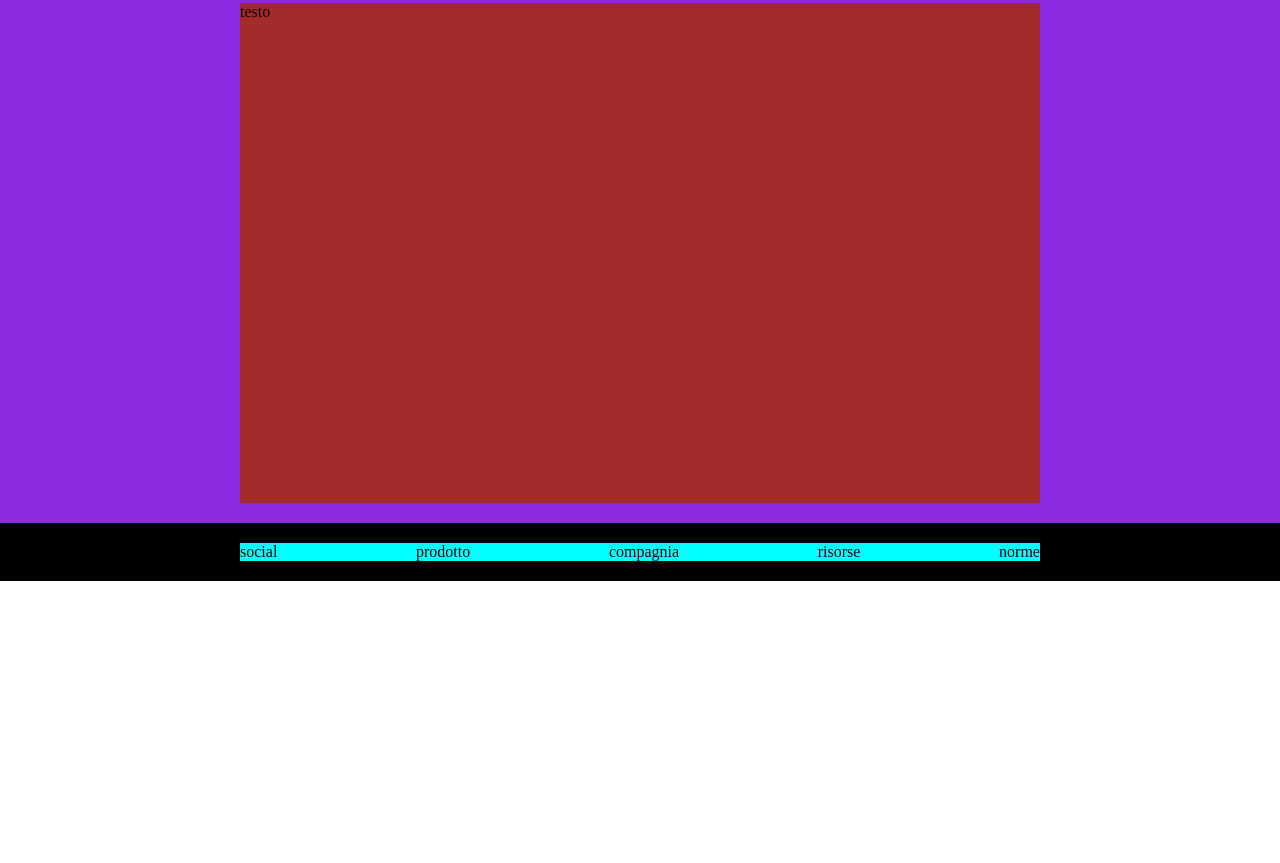
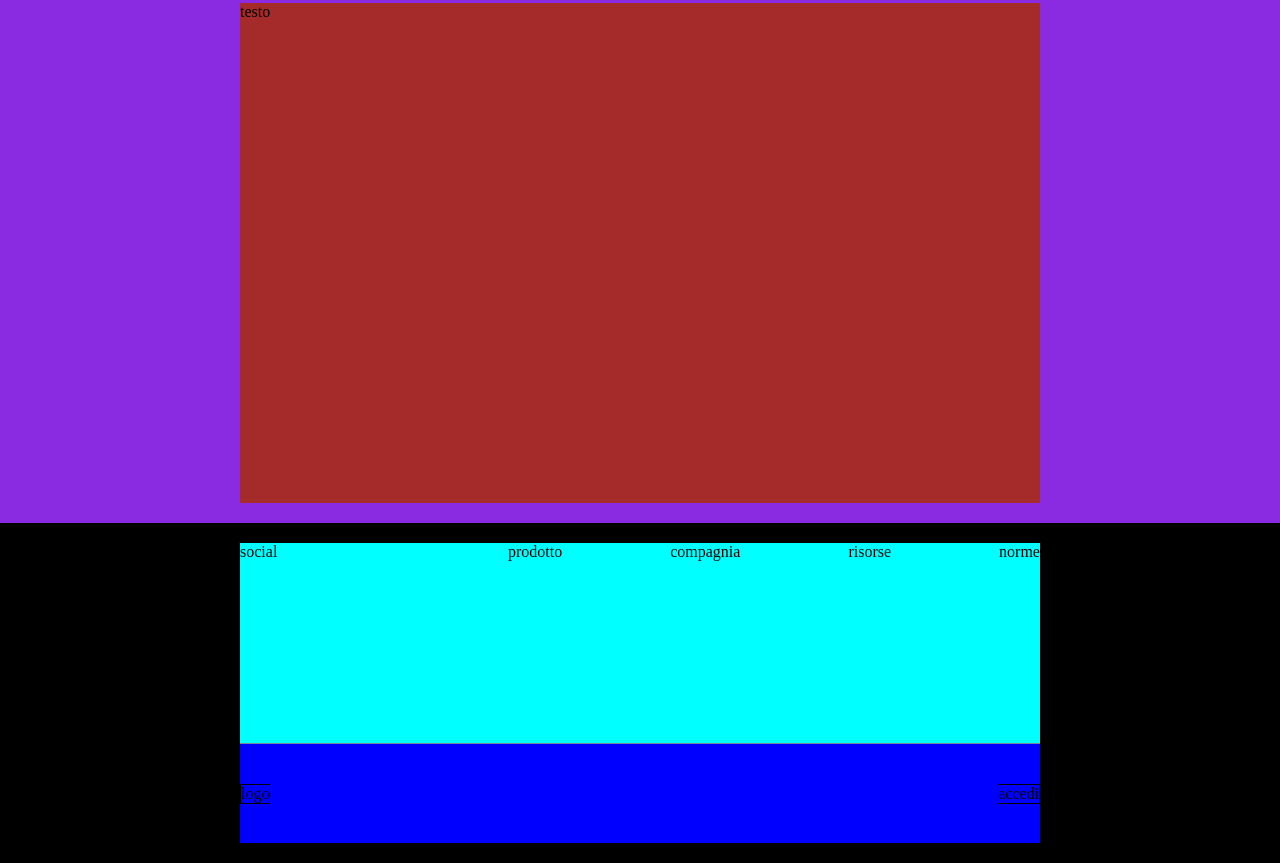
Before and after one commit to carmelocammalleri/htmlcss-struttura-discord, a plain HTML site: page index.html in a window 1280 px wide. Shown: the part 1137-2000 px from the top of the page. Before the commit the page ends 1718 px from the top, so only its background shows below. Drawn offline with Linux system fonts and the light colour scheme.

Commit message:
[fix]: class button-sign, menu and footer

```diff
--- a/css/style.css
+++ b/css/style.css
@@ -44,16 +44,8 @@ header{
   justify-content: space-between;
 }
 
-.logo,.menu,.botton-sign{
+.logo,.menu,.button-sign{
   border: 1px solid black;
-}
-
-.menu{
-  text-align: center;
-}
-
-.botton-sign{
-  text-align: right;
 }
 
 /* main */
@@ -93,4 +85,17 @@ header{
 
 .box-footer{
   justify-content: space-between;
+  height: 200px;
 }
+
+.social{
+  width: 20%;
+}
+
+.bottom-button{
+  justify-content: space-between;
+  align-items: center;
+  background-color: blue;
+  border-top: 1px solid lightslategray;
+  height: 100px;
+}
--- a/index.html
+++ b/index.html
@@ -88,11 +88,16 @@
       <div class="container">
 
        <div class="box-footer flex">
-        <div>social</div>
-        <div>prodotto</div>
-        <div>compagnia</div>
-        <div>risorse</div>
-        <div>norme</div>
+          <div class="social">social</div>
+          <div class="prodotto">prodotto</div>
+          <div class="compagnia">compagnia</div>
+          <div class="risorse">risorse</div>
+          <div class="norme">norme</div>
+       </div>
+
+       <div class="bottom-button flex">
+         <div class="logo">logo</div>
+         <div class="button-sign">accedi</div>
        </div>
 
       </div>
```
